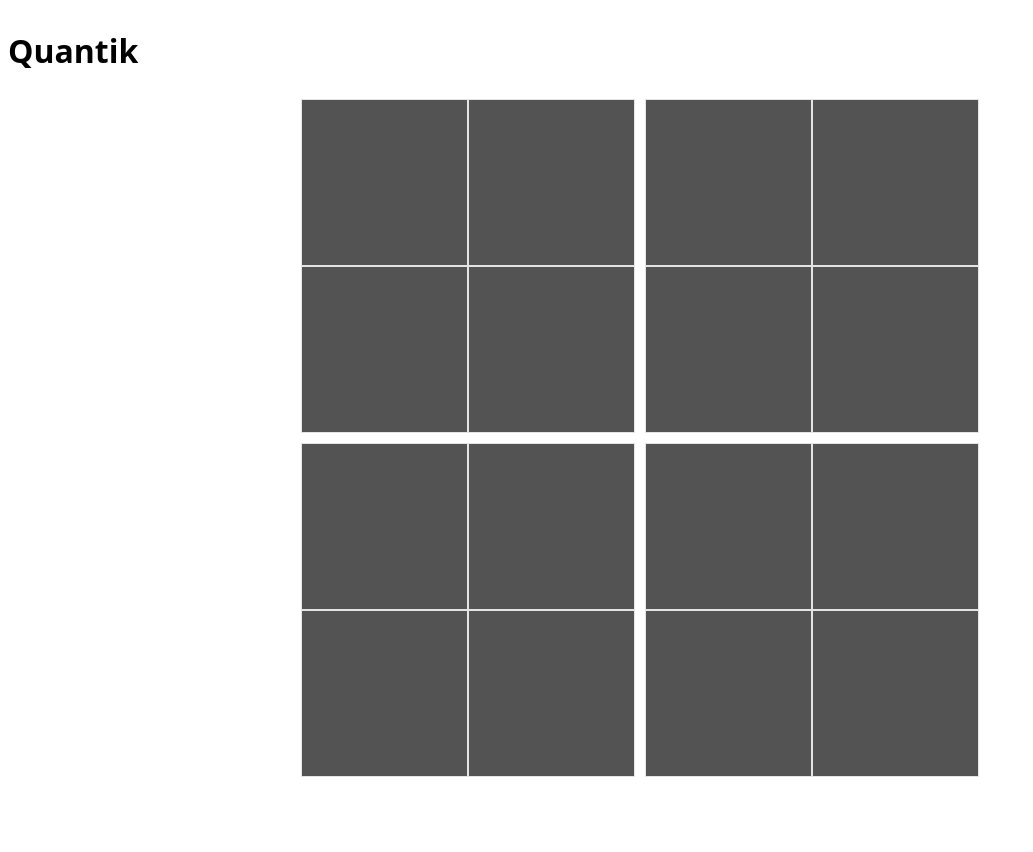
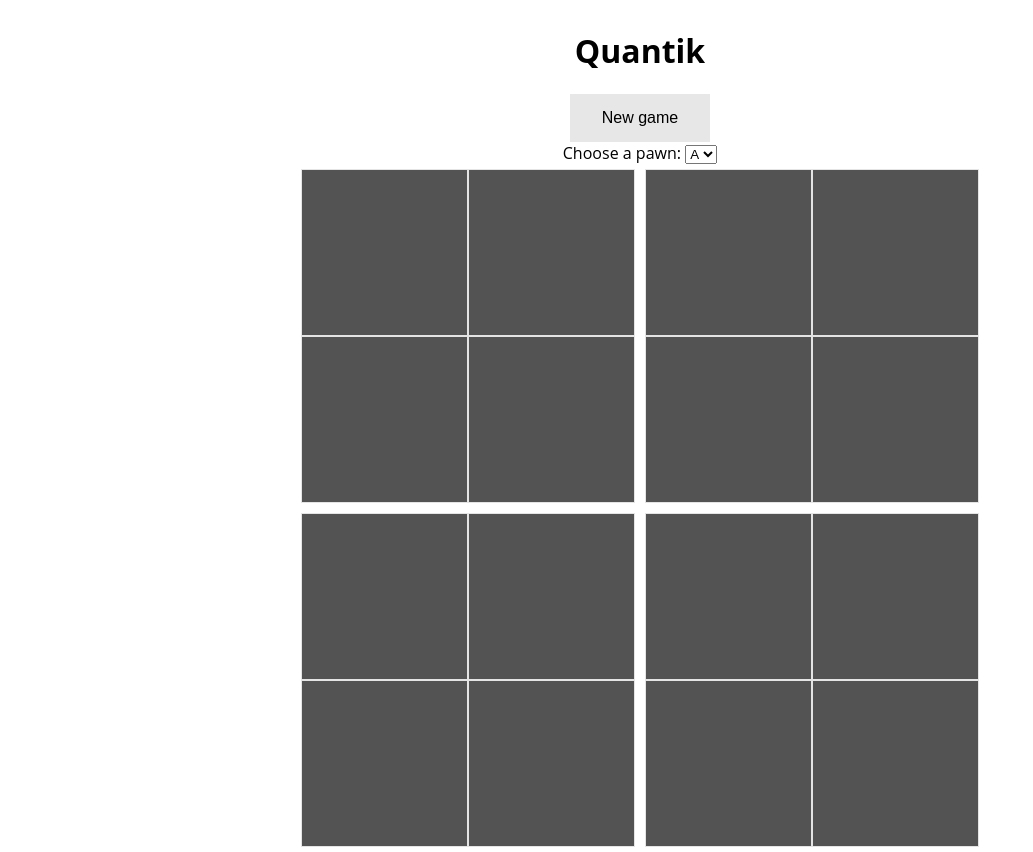
Before and after one commit to Esadruhn/quantikai, a Flask app: page / in a window 1280 px wide. Shown: the whole page, without its empty margins (0-1033 px from the left). Before the commit the page ends 777 px from the top, so only its background shows below. Run offline with Flask 3, Linux system fonts and the light colour scheme.

Commit message:
play with css

```diff
--- a/src/quantikai/web/static/index.css
+++ b/src/quantikai/web/static/index.css
@@ -4,13 +4,10 @@ html, body {
 
 body {
   display         : flex;
-  /* align-items     : center;
-  justify-content : center;
-  vertical-align  : center;
-  flex-wrap       : wrap;
-  align-content   : center; */
+  align-items     : center;
+  flex-wrap       : nowrap;
+  align-content   : center;
   flex-direction: column;
-  align-content   : center;
 
   font-family     : 'Open Sans', sans-serif;
   background      : linear-gradient(top, #222, #333);
@@ -36,6 +33,7 @@ body {
     padding: 5px;
   }
   .cell {
+      cursor: pointer;
       display : block;
       width   : 125px;
       height  : 125px;
@@ -49,3 +47,22 @@ body {
       padding     : 20px;
     }
 }
+
+.button {
+  border: none;
+  background-color: #e7e7e7;
+  color: black;
+  padding: 15px 32px;
+  text-align: center;
+  text-decoration: none;
+  display: inline-block;
+  font-size: 16px;
+  cursor: pointer;
+}
+.button:hover {background-color: #8b8b8b}
+
+.button:active {
+  background-color: #222222;
+  box-shadow: 0 5px #666;
+  transform: translateY(4px);
+}
--- a/src/quantikai/web/static/index.js
+++ b/src/quantikai/web/static/index.js
@@ -3,5 +3,4 @@
 function onClickCell(element) {
     console.log(element.attributes.x.value)
 
-
  }
--- a/src/quantikai/web/templates/index.html
+++ b/src/quantikai/web/templates/index.html
@@ -7,6 +7,18 @@
     <h1>Quantik</h1>
 
     <body>
+        <button class="button">New game</button>
+
+        <div>
+            <label for="pawn-select">Choose a pawn:</label>
+            <select name="pawn-select" id="pawn-select">
+                {% for pawn in ['A','B','C','D'] %}
+                <option value={{ pawn }}>{{pawn}}</option>
+                {% endfor %}
+            </select>
+        </div>
+
+
         <div class="board">
             {% for column_nb in range(2) %}
             <div class="column">
```
